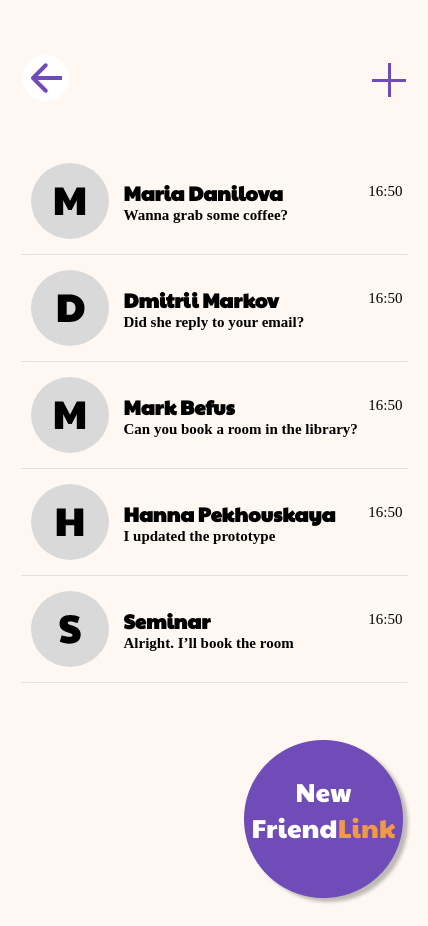
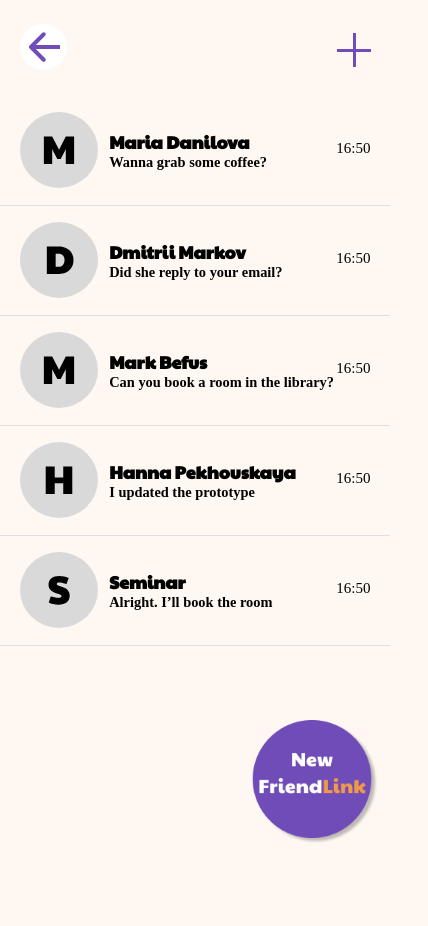
Before and after one commit to SenkeSem/project27-time-link, a React (Create React App) app: page /chat in a window 390 px wide. Shown: the whole page, 428 px wide, since content can reach past the window. After the commit the page ends 844 px from the top, so only its background shows below. Built offline with nearby package versions, Linux system fonts and the light colour scheme; a web font is replaced by a local one.

Commit message:
Добавляет адаптив страницы Chat

```diff
--- a/src/pages/Chat/Chat.jsx
+++ b/src/pages/Chat/Chat.jsx
@@ -13,6 +13,7 @@ function Chat() {
         </Link>
         <img src="img/plus.svg" alt="plus" />
       </nav>
+      <div className={styles.messageContainer}>
         <article className={styles.first}>
           <img src="img/m.svg" alt="m" />
           <section>
@@ -53,6 +54,7 @@ function Chat() {
           </section>
           <p>16:50</p>
         </article>
+      </div>
       <img className={styles.friendLink} src="img/new-friend-link.png" alt="new-friend-link" />
     </div>
   );
--- a/src/pages/Chat/Chat.module.scss
+++ b/src/pages/Chat/Chat.module.scss
@@ -1,64 +1,72 @@
 .container {
-  width: 428px;
-  height: 926px;
-  background-color: #FFF8F2;;
-
+  width: 100vw;
+  height: 100vh;
   display: flex;
   flex-direction: column;
   align-items: center;
+  justify-content: space-between;
 
   nav {
-    width: 384px;
-    height: 46px;
+    margin-top: 5%;
+    width: 90%;
+    height: 10%;
     display: flex;
     align-items: center;
     justify-content: space-between;
-    margin-top: 57px;
-    margin-bottom: 45px;
 
     img {
       cursor: pointer;
     }
   }
 
+  .messageContainer {
+    margin-top: 4%;
+    width: 100%;
+    height: 100%;
+    display: flex;
+    flex-direction: column;
+
     article {
       position: relative;
-    width: 387px;
-    height: 107px;
+      width: 100%;
+      height: 110px;
       border-bottom: 1px solid #E0E0E0;
       display: flex;
       align-items: center;
       justify-content: start;
 
       img {
-      margin-left: 10px;
+        margin-left: 5%;
       }
 
       section {
-      margin-left: 15px;
+        margin-left: 3%;
         h4 {
           color: #000;
-        font-size: 20px;
+          font-size: 110%;
         }
 
         h5 {
           font-family: Pavanam;
-        font-size: 15px;
+          font-size: 90%;
         }
       }
 
       p {
         position: absolute;
-      top: 35px;
-      right: 5px;
+        top: 40%;
+        right: 5%;
         font-family: Pavanam;
         font-size: 15px;
       }
     }
+  }
+
 
   .friendLink {
+    margin-top: 4%;
+    width: 40%;
     cursor: pointer;
     align-self: flex-end;
-    margin-top: 57px;
   }
 }
```
Lines whose indentation alone changed are shown as unchanged.
